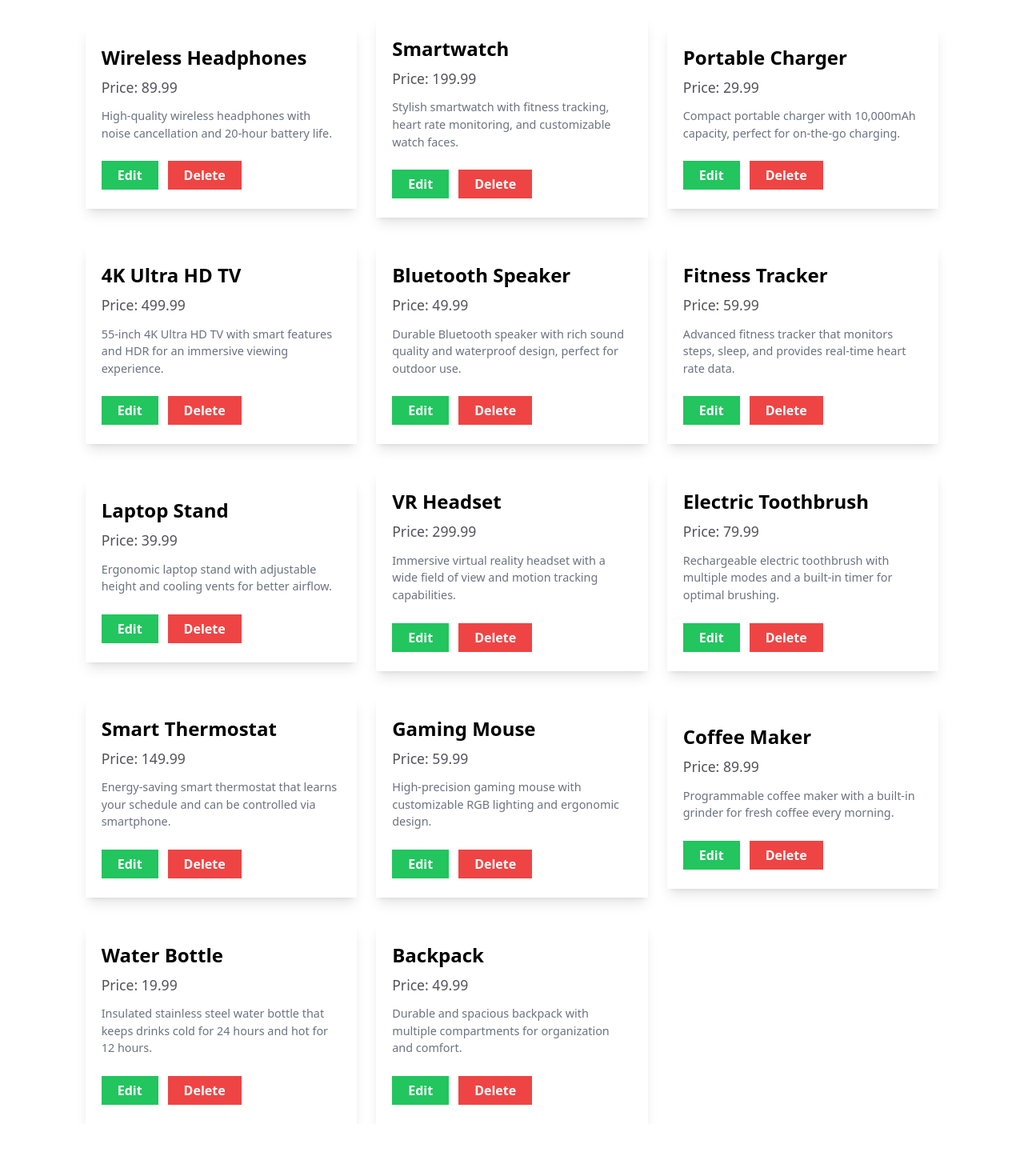
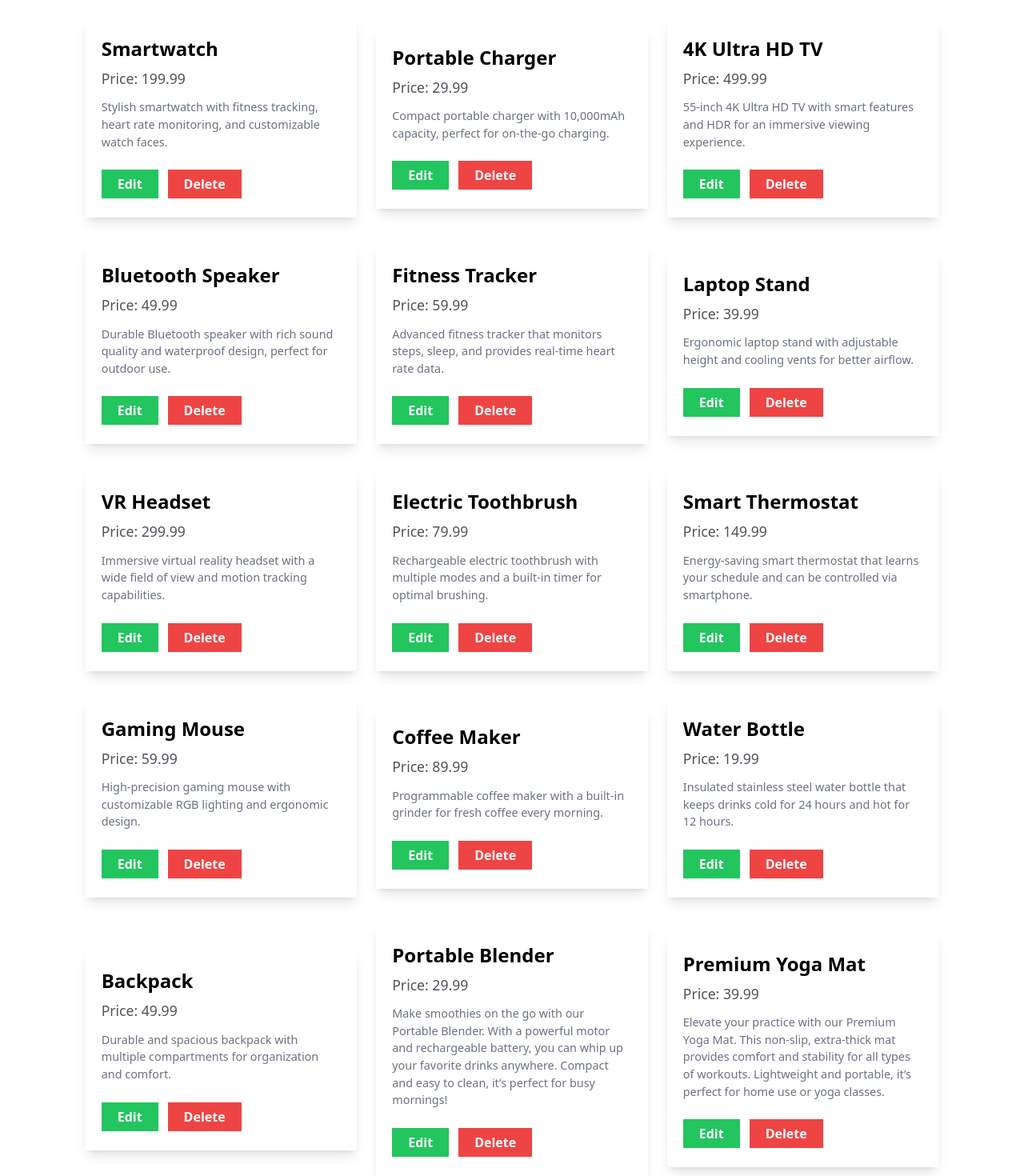
Before and after one commit to pxycknomdictator/rtk-query-practice, a React app: page /products in a window 1280 px wide. Shown: the part 131-1601 px from the top of the page at 80% size. Before the commit the page ends 1536 px from the top, so only its background shows below. Built offline with nearby package versions, Linux system fonts and the light colour scheme; data requests are answered from the project's data file; the HTML template or start-up script is replaced by a standard one.

Commit message:
added update logic

```diff
--- a/db/db.json
+++ b/db/db.json
@@ -1,11 +1,5 @@
 {
   "products": [
-    {
-      "title": "Wireless Headphones",
-      "price": 89.99,
-      "description": "High-quality wireless headphones with noise cancellation and 20-hour battery life.",
-      "id": "dda2"
-    },
     {
       "title": "Smartwatch",
       "price": 199.99,
@@ -83,6 +77,18 @@
       "price": 49.99,
       "description": "Durable and spacious backpack with multiple compartments for organization and comfort.",
       "id": "f863"
+    },
+    {
+      "title": "Portable Blender",
+      "price": "29.99",
+      "description": " Make smoothies on the go with our Portable Blender. With a powerful motor and rechargeable battery, you can whip up your favorite drinks anywhere. Compact and easy to clean, it’s perfect for busy mornings!",
+      "id": "3a4e"
+    },
+    {
+      "id": "115e",
+      "title": "Premium Yoga Mat",
+      "price": "39.99",
+      "description": "Elevate your practice with our Premium Yoga Mat. This non-slip, extra-thick mat provides comfort and stability for all types of workouts. Lightweight and portable, it’s perfect for home use or yoga classes."
     }
   ]
 }
--- a/src/components/Card.jsx
+++ b/src/components/Card.jsx
@@ -1,5 +1,5 @@
 /* eslint-disable react/prop-types */
-export const Card = ({ data, onDelete }) => {
+export const Card = ({ data, onDelete, onUpdate }) => {
   const { title, description, price, id } = data;
 
   return (
@@ -8,7 +8,10 @@ export const Card = ({ data, onDelete }) => {
       <h3 className="text-[1.1rem] text-zinc-600 my-2">Price: {price}</h3>
       <p className="text-[.9rem] my-3 text-gray-500">{description}</p>
       <div className="space-y-3 sm:space-x-3">
-        <button className="text-white font-semibold py-1.5 w-full sm:w-auto px-5 bg-green-500 hover:bg-green-600">
+        <button
+          onClick={() => onUpdate({ id, title, description, price })}
+          className="text-white font-semibold py-1.5 w-full sm:w-auto px-5 bg-green-500 hover:bg-green-600"
+        >
           Edit
         </button>
         <button
--- a/src/components/ProductsList.jsx
+++ b/src/components/ProductsList.jsx
@@ -4,8 +4,11 @@ import {
 } from "../store/features/productSlice";
 import { Error, Loading } from "./Status";
 import { Card } from "./Card";
+import { useNavigate } from "react-router-dom";
 
 export const ProductsList = () => {
+  const navigate = useNavigate();
+
   const {
     data: products,
     isError,
@@ -20,6 +23,10 @@ export const ProductsList = () => {
     refetch();
   };
 
+  const handleUpdateProduct = (payload) => {
+    navigate(`/products/${payload.id}`, { state: payload });
+  };
+
   if (isLoading) return <Loading />;
   if (isError) return <Error />;
 
@@ -30,6 +37,7 @@ export const ProductsList = () => {
           key={Math.random()}
           data={product}
           onDelete={handleDeleteProduct}
+          onUpdate={handleUpdateProduct}
         />
       ))}
     </ul>
--- a/src/components/UpdateProduct.jsx
+++ b/src/components/UpdateProduct.jsx
@@ -1,6 +1,46 @@
+import { useLocation, useNavigate } from "react-router-dom";
+import {
+  useUpdateProductByIdMutation,
+  useGetAllProductsQuery,
+} from "../store/features/productSlice";
+import { useState } from "react";
+
 export const UpdateProduct = () => {
+  const [updateProduct] = useUpdateProductByIdMutation();
+  const { refetch } = useGetAllProductsQuery();
+  const { state } = useLocation();
+  const navigate = useNavigate();
+  const [update, setUpdate] = useState({
+    title: state.title,
+    price: state.price,
+    description: state.description,
+  });
+
+  const handleInputChanges = (event) => {
+    const { name, value } = event.target;
+    setUpdate((prev) => ({ ...prev, [name]: value }));
+  };
+
+  const handleSubmit = async (event) => {
+    event.preventDefault();
+    const { error } = await updateProduct({
+      id: state.id,
+      updateProduct: update,
+    });
+    if (error) {
+      console.error("Update failed:", error);
+    } else {
+      navigate("/products");
+      refetch();
+    }
+  };
+
   return (
-    <form className="mt-7 w-full sm:w-10/12 md:w-2/3 lg:w-10/12 mx-auto p-7 shadow-lg rounded-md">
+    <>
+      <form
+        onSubmit={handleSubmit}
+        className="mt-7 w-full sm:w-10/12 md:w-2/3 lg:w-10/12 mx-auto p-7 shadow-lg rounded-md"
+      >
         <h1 className="mb-5 text-3xl font-semibold">Update Product</h1>
         <section className="grid grid-cols-2 gap-5 mb-4">
           <div>
@@ -10,6 +50,8 @@ export const UpdateProduct = () => {
               type="text"
               name="title"
               id="title"
+              value={update.title}
+              onChange={handleInputChanges}
             />
           </div>
           <div>
@@ -19,6 +61,8 @@ export const UpdateProduct = () => {
               type="number"
               name="price"
               id="price"
+              value={update.price}
+              onChange={handleInputChanges}
             />
           </div>
         </section>
@@ -29,6 +73,8 @@ export const UpdateProduct = () => {
             name="description"
             id="description"
             rows="5"
+            value={update.description}
+            onChange={handleInputChanges}
           ></textarea>
         </div>
         <input
@@ -37,5 +83,6 @@ export const UpdateProduct = () => {
           value="Update Product"
         />
       </form>
+    </>
   );
 };
--- a/src/store/features/productSlice.js
+++ b/src/store/features/productSlice.js
@@ -21,8 +21,19 @@ export const productsSlice = createApi({
         method: "DELETE",
       }),
     }),
+    updateProductById: builder.mutation({
+      query: ({ id, updateProduct }) => ({
+        url: `/products/${id}`,
+        method: "PUT",
+        body: updateProduct,
+      }),
+    }),
   }),
 });
 
-export const { useGetAllProductsQuery, useAddNewProductMutation, useDeleteProductByIdMutation } =
-  productsSlice;
+export const {
+  useGetAllProductsQuery,
+  useAddNewProductMutation,
+  useDeleteProductByIdMutation,
+  useUpdateProductByIdMutation,
+} = productsSlice;
```
Also changed, not shown: 1 other file (tests, documents, lock files or other folders). Lines whose indentation alone changed are shown as unchanged.
